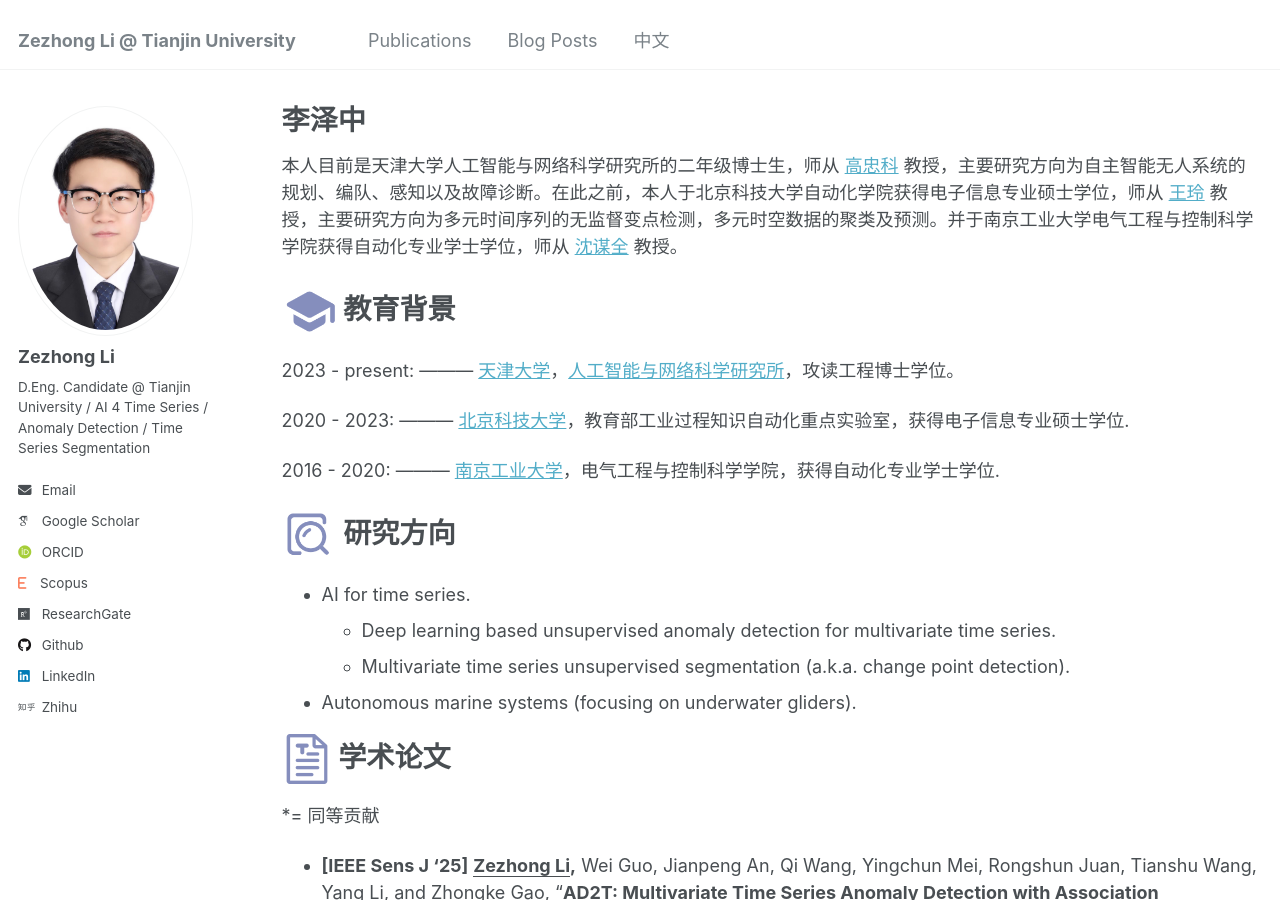
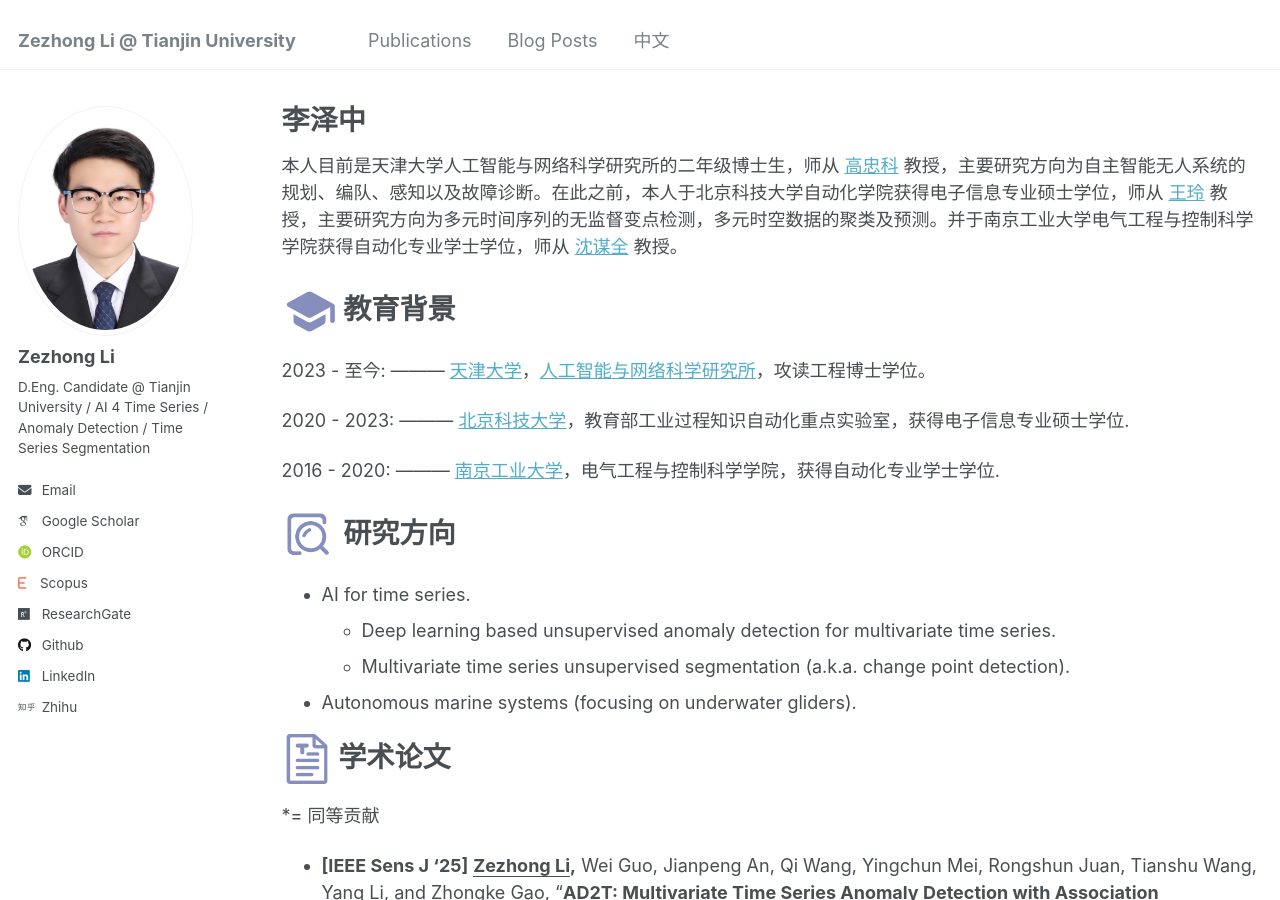
Before and after one commit to lzz19980125/lzz19980125.github.io, a Jekyll site: the page built from _pages/chinese.md, in a window 1280 px wide and 900 px high. Built offline with Jekyll 4.4.1, drawn with Linux system fonts in a browser that asks for light colours; some web fonts are replaced.

Commit message:
Update chinese.md

```diff
--- a/_pages/chinese.md
+++ b/_pages/chinese.md
@@ -10,7 +10,7 @@ author_profile: true
 
 # <img src="../images/education_icon.png" width="55" height="50"> 教育背景
 
-2023 - present:  ---------  [天津大学](https://www.tju.edu.cn/)，[人工智能与网络科学研究所](https://ains.tju.edu.cn/index.htm)，攻读工程博士学位。
+2023 - 至今:  ---------  [天津大学](https://www.tju.edu.cn/)，[人工智能与网络科学研究所](https://ains.tju.edu.cn/index.htm)，攻读工程博士学位。
 
 2020 - 2023: ---------  [北京科技大学](https://www.ustb.edu.cn/)，教育部工业过程知识自动化重点实验室，获得电子信息专业硕士学位.
 
```
